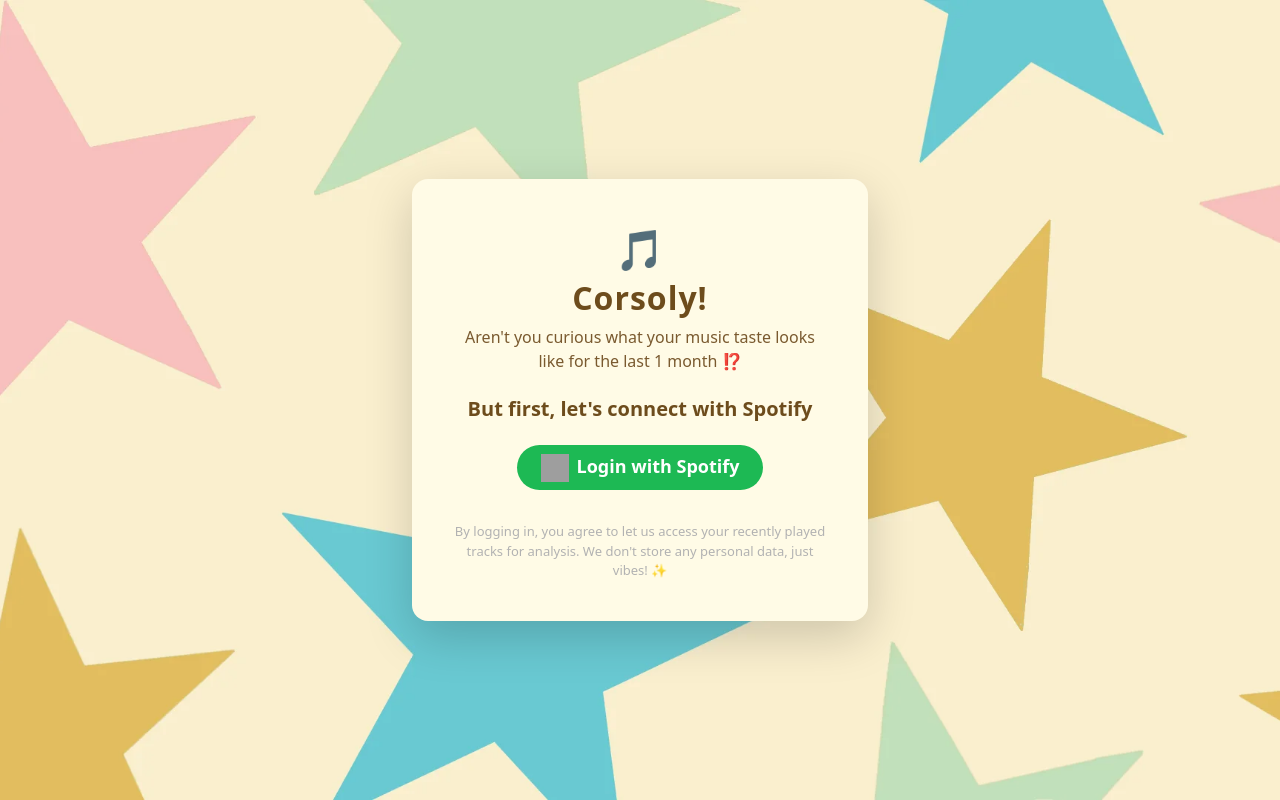
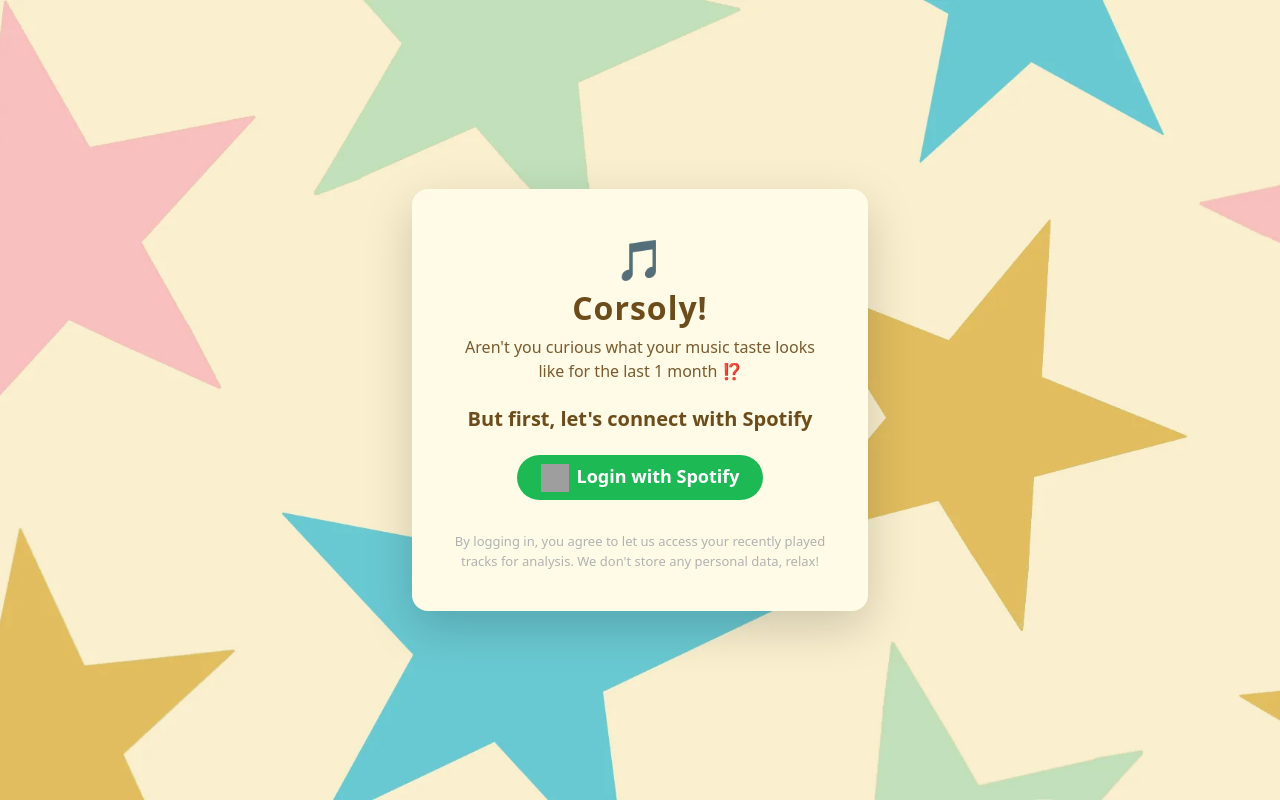
Before and after one commit to diuta/Corsoly, a React (Create React App) app: page / in a window 1280 px wide. Built offline with nearby package versions, Linux system fonts and the light colour scheme; grey boxes are pictures that could not be loaded.

Commit message:
refining ui

```diff
--- a/src/components/Login.tsx
+++ b/src/components/Login.tsx
@@ -79,8 +79,7 @@
             </div>
             <div style={{ color: "#b2b2b2", fontSize: 13 }}>
               By logging in, you agree to let us access your recently played
-              tracks for analysis. We don't store any personal data, just vibes!
-              ✨
+              tracks for analysis. We don't store any personal data, relax!
             </div>
           </CardBody>
         </Card>
```
